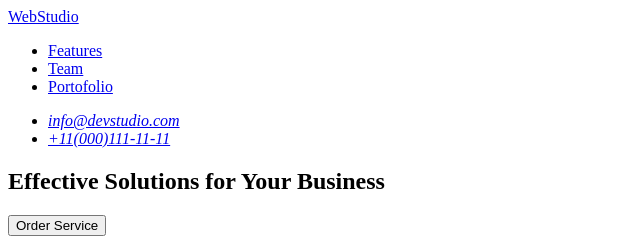
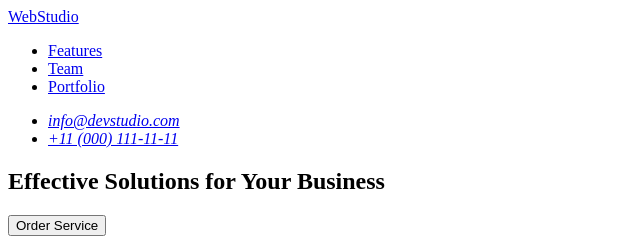
Before and after one commit to marialioba/goit-markup-hw-01, a plain HTML site: page index.html in a window 1280 px wide. Shown: the top 240 px of the page, 0-640 px from the left. Drawn offline with Linux system fonts and the light colour scheme.

Commit message:
fix html structure

```diff
--- a/index.html
+++ b/index.html
@@ -12,13 +12,13 @@
         <ul>
           <li><a href="#features">Features</a></li>
           <li><a href="#team">Team</a></li>
-          <li><a href="#portfolio">Portofolio</a></li>
+          <li><a href="#portfolio">Portfolio</a></li>
         </ul>
       </nav>
       <address>
         <ul>
           <li><a href="mailto:info@devstudio.com">info@devstudio.com</a></li>
-          <li><a href="tel:+11(000)111-11-11">+11(000)111-11-11</a></li>
+          <li><a href="tel:+110001111111">+11 (000) 111-11-11</a></li>
         </ul>
       </address>
     </header>
```
